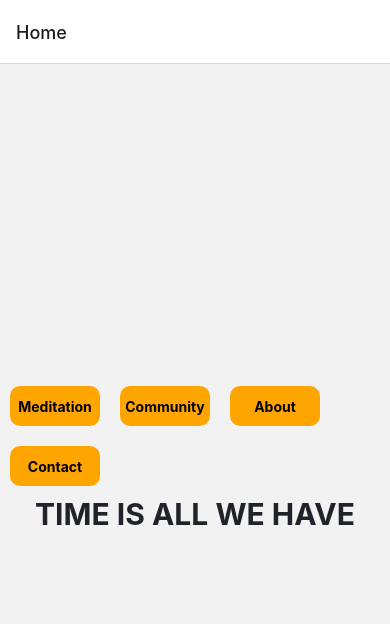
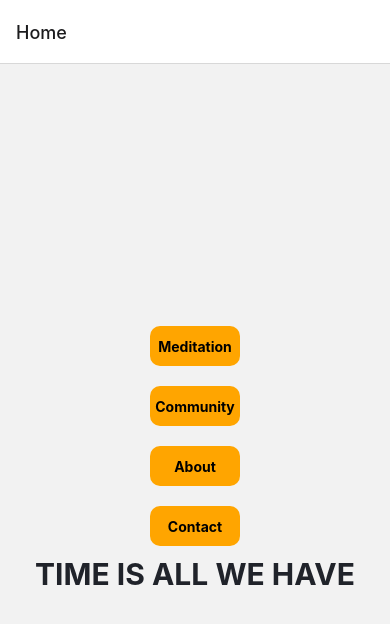
Before and after one commit to danieldenton/time-is-all-we-have-mobile, a React Native app: screen / in a window 390 px wide. Shown: the top 624 px of the page. Built offline with nearby package versions, Linux system fonts and the light colour scheme.

Commit message:
navbar folder and NavButtonProps created

```diff
--- /dev/null
+++ b/src/components/navbar/NavBar.tsx
@@ -0,0 +1,13 @@
+import React from "react";
+import { View } from "react-native";
+import { styles } from "../../styles";
+import { NavButtons } from "./NavButtons";
+import { NavButtonProps } from "./NavButtonProps";
+
+export const NavBar = ({ navigation, names }: NavButtonProps) => {
+  return (
+    <View style={styles.navButtonContainer}>
+      <NavButtons navigation={navigation} names={names} />
+    </View>
+  );
+};
--- /dev/null
+++ b/src/components/navbar/NavButtonProps.ts
@@ -0,0 +1,4 @@
+export type NavButtonProps = {
+    navigation: { navigate: (name: string) => void };
+    names: string[];
+  };
--- a/src/components/NavButtons.tsx
+++ b/src/components/navbar/NavButtons.tsx
@@ -1,11 +1,7 @@
 import React from "react";
-import { TouchableOpacity, Text, View } from "react-native";
-import { styles } from "../styles";
-
-type NavButtonProps = {
-  navigation: { navigate: (name: string) => void };
-  names: string[];
-};
+import { TouchableOpacity, Text } from "react-native";
+import { styles } from "../../styles";
+import { NavButtonProps } from "./NavButtonProps";
 
 export const NavButtons = ({ navigation, names }: NavButtonProps) => {
   const navButtons = names.map((name: string, i: number) => {
@@ -22,7 +18,5 @@ export const NavButtons = ({ navigation, names }: NavButtonProps) => {
     );
   });
 
-  return (
-    <View style={styles.navButtonContainer}>{navButtons}</View>
-  )
+  return navButtons
 };
--- a/src/screens/About.tsx
+++ b/src/screens/About.tsx
@@ -3,7 +3,8 @@ import { StatusBar } from "expo-status-bar";
 import { Text, View } from "react-native";
 import { IStackScreenProps } from "../navigation/StackScreenProps";
 import { styles } from "../styles";
-import { NavButtons } from "../components/NavButtons";
+import { NavButtons } from "../components/navbar/NavButtons";
+import { NavBar } from "../components/navbar/NavBar";
 import { routeNames } from "../navigation/routeNames";
 
 export const AboutScreen: React.FunctionComponent<IStackScreenProps> = (
@@ -15,7 +16,7 @@ export const AboutScreen: React.FunctionComponent<IStackScreenProps> = (
 
   return (
     <View style={styles.container}>
-      <NavButtons navigation={navigation} names={names} />
+      <NavBar navigation={navigation} names={names} />
       <Text style={styles.text}>ABOUT</Text>
       <StatusBar style="auto" />
     </View>
--- a/src/screens/Community.tsx
+++ b/src/screens/Community.tsx
@@ -3,7 +3,7 @@ import { StatusBar } from "expo-status-bar";
 import { Text, View } from "react-native";
 import { IStackScreenProps } from "../navigation/StackScreenProps";
 import { styles } from "../styles";
-import { NavButtons } from "../components/NavButtons";
+import { NavButtons } from "../components/navbar/NavButtons";
 import { routeNames } from "../navigation/routeNames";
 
 export const CommunityScreen: React.FunctionComponent<IStackScreenProps> = (
--- a/src/screens/Contact.tsx
+++ b/src/screens/Contact.tsx
@@ -3,7 +3,7 @@ import { StatusBar } from "expo-status-bar";
 import { Text, View } from "react-native";
 import { IStackScreenProps } from "../navigation/StackScreenProps";
 import { styles } from "../styles";
-import { NavButtons } from "../components/NavButtons";
+import { NavButtons } from "../components/navbar/NavButtons";
 import { routeNames } from "../navigation/routeNames";
 
 export const ContactScreen: React.FunctionComponent<IStackScreenProps> = (
--- a/src/screens/Home.tsx
+++ b/src/screens/Home.tsx
@@ -3,7 +3,7 @@ import { StatusBar } from "expo-status-bar";
 import { Text, View } from "react-native";
 import { IStackScreenProps } from "../navigation/StackScreenProps";
 import { styles } from "../styles";
-import { NavButtons } from "../components/NavButtons";
+import { NavButtons } from "../components/navbar/NavButtons";
 import { routeNames } from "../navigation/routeNames";
 
 export const HomeScreen: React.FunctionComponent<IStackScreenProps> = (
--- a/src/screens/Meditation.tsx
+++ b/src/screens/Meditation.tsx
@@ -3,7 +3,7 @@ import { View, Text, TextInput } from "react-native";
 import { StatusBar } from "expo-status-bar";
 import { IStackScreenProps } from "../navigation/StackScreenProps";
 import { styles } from "../styles";
-import { NavButtons } from "../components/NavButtons";
+import { NavButtons } from "../components/navbar/NavButtons";
 import { routeNames } from "../navigation/routeNames";
 
 export const MeditationScreen: React.FunctionComponent<IStackScreenProps> = (
```
